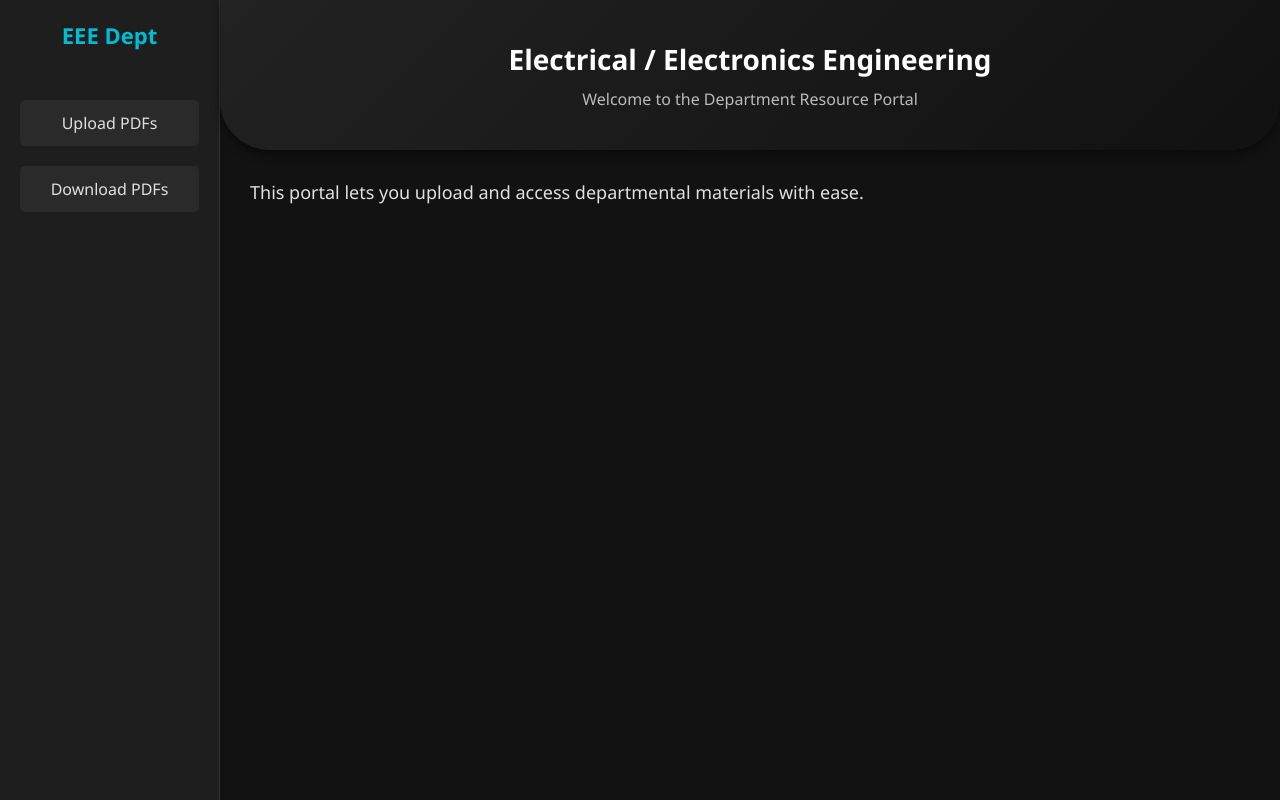
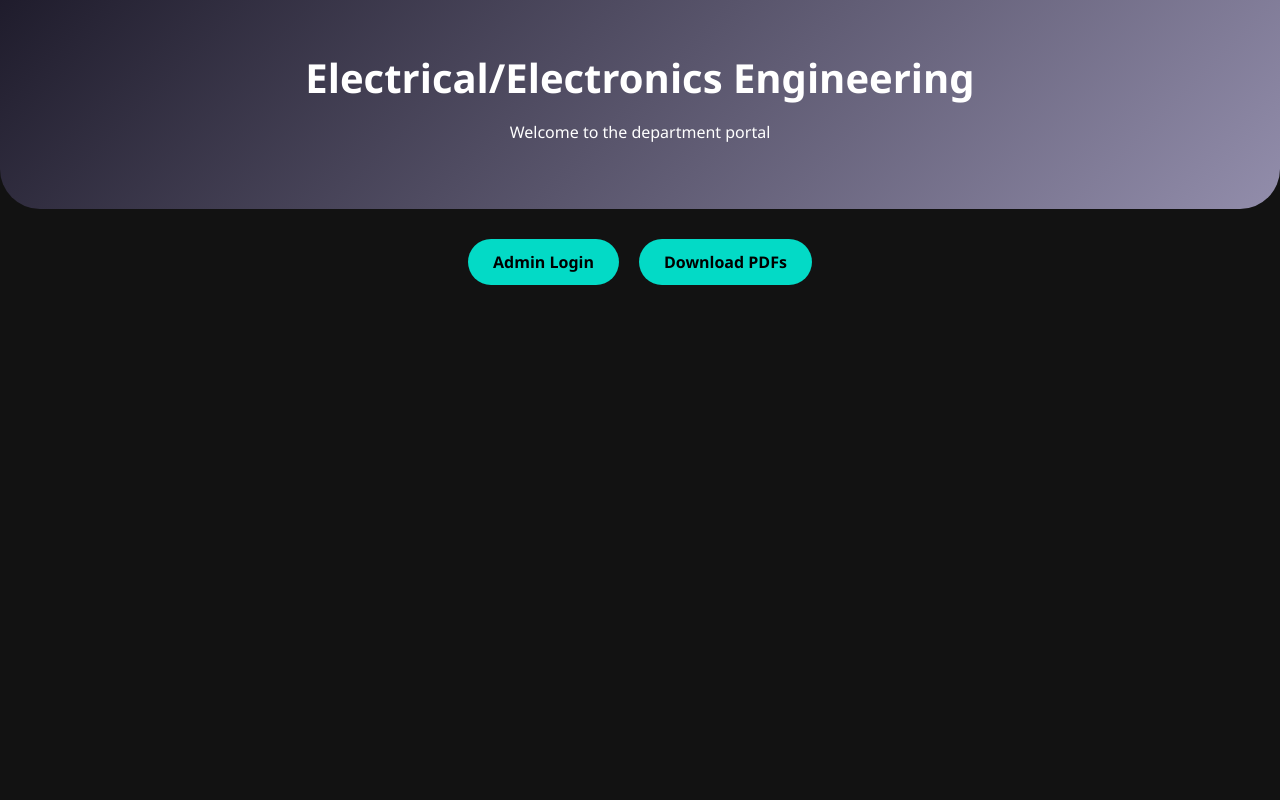
Before and after one commit to Viktree234/viktree234.github.io, a plain HTML site: page index.html in a window 1280 px wide. Drawn offline with Linux system fonts and the light colour scheme.

Commit message:
Update index.html

```diff
--- a/index.html
+++ b/index.html
@@ -2,29 +2,61 @@
 <html lang="en">
 <head>
   <meta charset="UTF-8" />
-  <meta name="viewport" content="width=device-width, initial-scale=1.0" />
+  <meta name="viewport" content="width=device-width, initial-scale=1.0"/>
   <title>EEE Department Portal</title>
-  <link rel="stylesheet" href="style.css" />
+  <style>
+    body {
+      margin: 0;
+      font-family: 'Segoe UI', sans-serif;
+      background: #121212;
+      color: #fff;
+      overflow-x: hidden;
+    }
+    header {
+      background: linear-gradient(135deg, #1f1c2c, #928DAB);
+      padding: 50px 20px;
+      text-align: center;
+      border-bottom-left-radius: 40px;
+      border-bottom-right-radius: 40px;
+      animation: slideDown 1s ease-out;
+    }
+    header h1 {
+      margin: 0;
+      font-size: 2.5rem;
+    }
+    .menu {
+      display: flex;
+      justify-content: center;
+      margin-top: 30px;
+      gap: 20px;
+    }
+    .menu a {
+      text-decoration: none;
+      background: #03DAC6;
+      color: #000;
+      padding: 12px 25px;
+      border-radius: 25px;
+      font-weight: bold;
+      transition: all 0.3s ease;
+    }
+    .menu a:hover {
+      background: #018786;
+      color: #fff;
+    }
+    @keyframes slideDown {
+      from { transform: translateY(-100px); opacity: 0; }
+      to { transform: translateY(0); opacity: 1; }
+    }
+  </style>
 </head>
 <body>
-  <div class="container">
-    <!-- Sidebar Navigation -->
-    <nav class="sidebar">
-      <h2>EEE Dept</h2>
-      <a href="https://eeefupre.fwh.is/upload.html">Upload PDFs</a>
-      <a href="https://eeefupre.fwh.is/downloads.php">Download PDFs</a>
-    </nav>
-
-    <!-- Main Content -->
-    <main>
-      <header class="curved-header">
-        <h1>Electrical / Electronics Engineering</h1>
-        <p>Welcome to the Department Resource Portal</p>
-      </header>
-      <section class="main-content">
-        <p>This portal lets you upload and access departmental materials with ease.</p>
-      </section>
-    </main>
+  <header>
+    <h1>Electrical/Electronics Engineering</h1>
+    <p>Welcome to the department portal</p>
+  </header>
+  <div class="menu">
+    <a href="https://if0_38996959.infinityfreeapp.com/login.php">Admin Login</a>
+    <a href="https://if0_38996959.infinityfreeapp.com/download.php">Download PDFs</a>
   </div>
 </body>
 </html>
```
